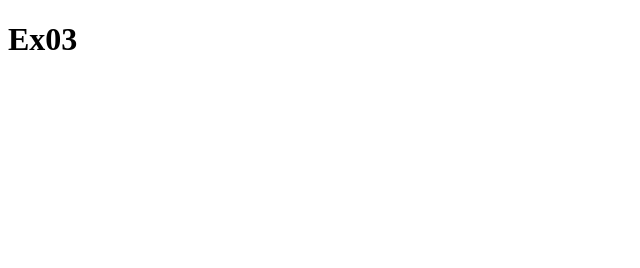
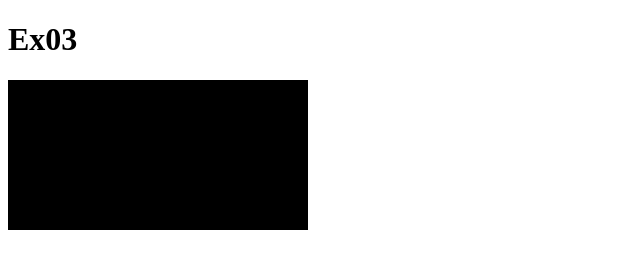
Before and after one commit to ufjf-dcc104/ufjf-dcc138-2021-3ere-atv6-LuanCiribelli, a plain HTML site: page index.html in a window 1280 px wide. Shown: the whole page, without its empty margins (0-640 px from the left). Drawn offline with Linux system fonts and the light colour scheme.

Commit message:
Criando e importando cena na main js

```diff
--- a/index.html
+++ b/index.html
@@ -5,8 +5,11 @@
     <meta http-equiv="X-UA-Compatible" content="IE=edge" />
     <meta name="viewport" content="width=device-width, initial-scale=1.0" />
     <title>Ex03</title>
+    <script src="js/Main.js" type="module"></script>
   </head>
   <body>
     <h1>Ex03</h1>
+    <canvas> </canvas>
+
   </body>
 </html>
--- /dev/null
+++ b/js/Main.js
@@ -0,0 +1,5 @@
+import Scene from "./Scene.js";
+
+const canvas = document.querySelector("canvas");
+const cena1 = new Scene(canvas);
+cena1.draw();
--- /dev/null
+++ b/js/Scene.js
@@ -0,0 +1,16 @@
+export default class Scene {
+
+    constructor(canvas){
+        this.canvas = canvas;
+        this.ctx = canvas.getContext("2d");
+
+    }
+
+
+    draw(){
+        this.fillStyle="grey";
+        this.ctx.fillRect(0,0,this.canvas.width,this.canvas.height);
+    }
+
+
+}
```
